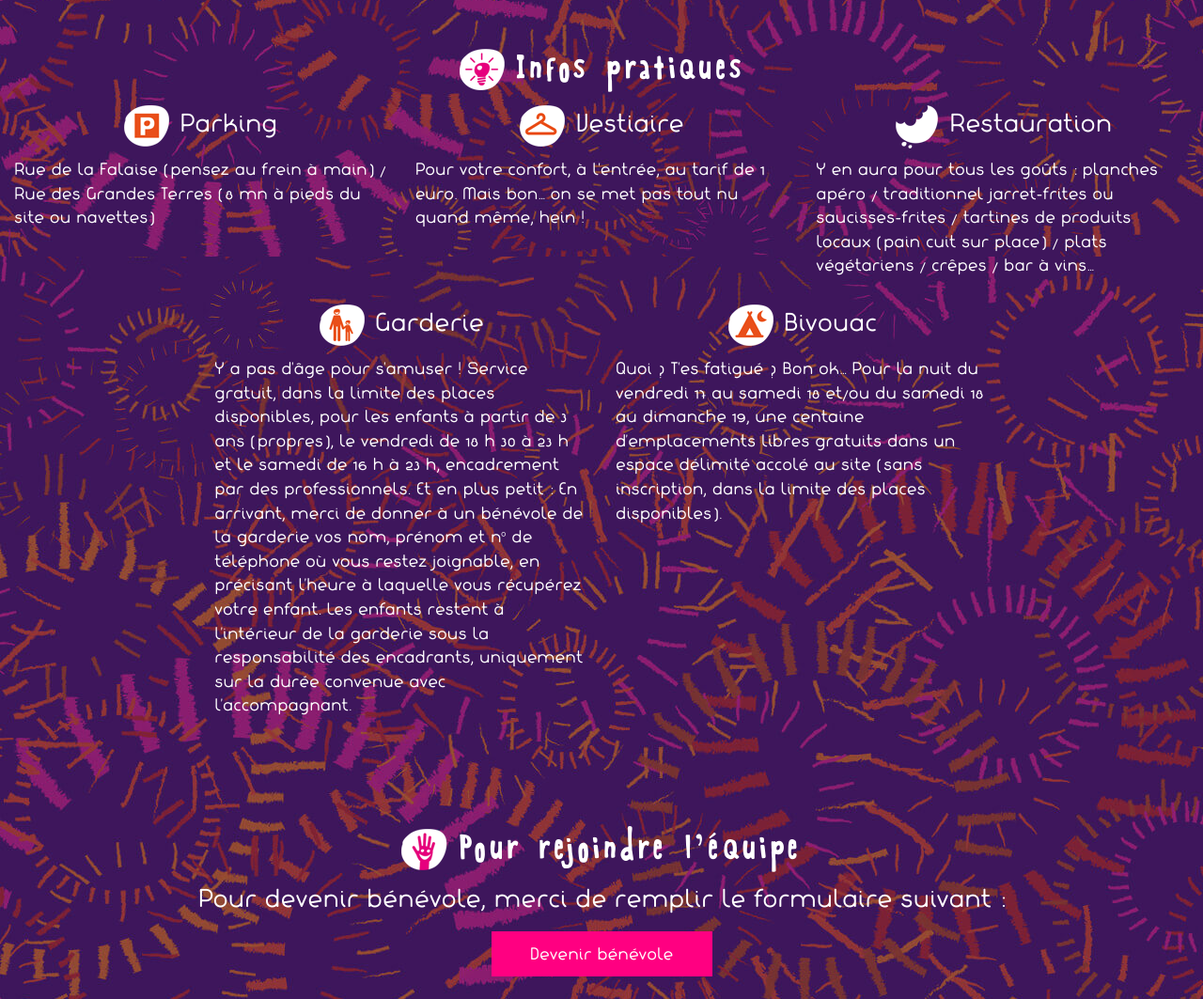
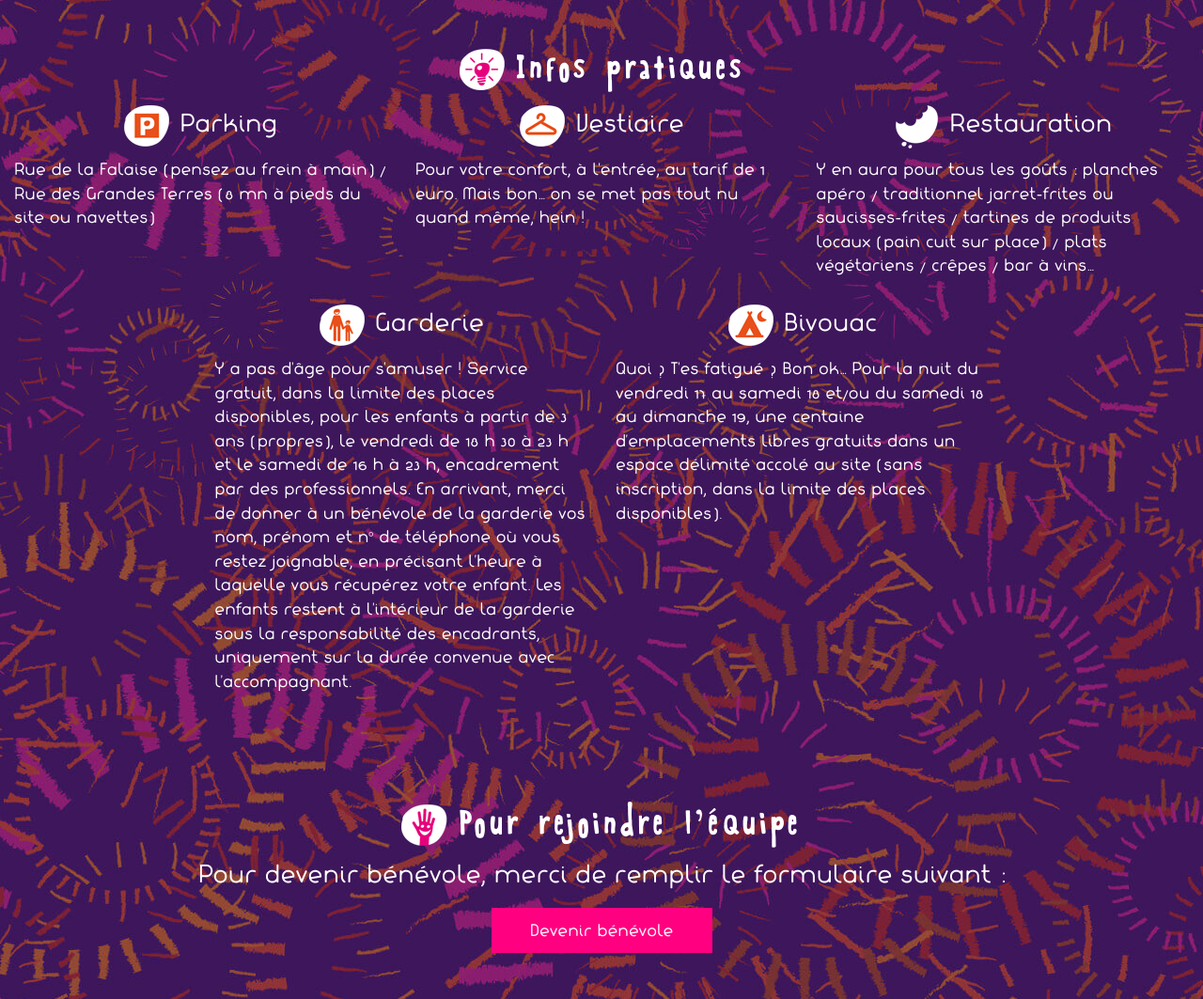
Before and after one commit to Piou-piou/ebullisonFestival, a Symfony app: template templates/pages/index.html.twig in a window 1280 px wide. Shown: the part 5127-6190 px from the top of the page at 94% size. Run offline with Twig, Linux system fonts and the light colour scheme; the template is opened without the code that fills it, so the values that code supplies are empty; style sheets or scripts are compiled from the project's sources; some libraries are stand-ins or nearby versions.

```diff
--- a/templates/pages/index.html.twig
+++ b/templates/pages/index.html.twig
@@ -334,8 +334,7 @@
 		<div class="row expanded mt10">
 			<div class="small-12 medium-4 medium-offset-2 columns block">
 				<h3><img class="mr10" src="{{ asset('images/garderie_inv.png') }}" alt="garderie Ebulli'Son - festival de la bière et du son">Garderie</h3>
-				<p>Y a pas d’âge pour s’amuser ! Service gratuit, dans la limite des places disponibles, pour les enfants à partir de 3 ans (propres), le vendredi de 18 h 30 à 23 h et le samedi de 16 h à 23 h, encadrement par des professionnels.
-				   Et en plus petit : En arrivant, merci de donner à un bénévole de la garderie vos nom, prénom et n° de téléphone où vous restez joignable, en précisant l’heure à laquelle vous récupérez votre enfant. Les enfants restent à l’intérieur de la garderie sous la responsabilité des encadrants, uniquement sur la durée convenue avec l’accompagnant.</p>
+				<p>Y a pas d’âge pour s’amuser ! Service gratuit, dans la limite des places disponibles, pour les enfants à partir de 3 ans (propres), le vendredi de 18 h 30 à 23 h et le samedi de 16 h à 23 h, encadrement par des professionnels. En arrivant, merci de donner à un bénévole de la garderie vos nom, prénom et n° de téléphone où vous restez joignable, en précisant l’heure à laquelle vous récupérez votre enfant. Les enfants restent à l’intérieur de la garderie sous la responsabilité des encadrants, uniquement sur la durée convenue avec l’accompagnant.</p>
 			</div>
 			<div class="small-12 medium-4 columns end block">
 				<h3><img class="mr10" src="{{ asset('images/bivouac_inv.png') }}" alt="garderie Ebulli'Son - festival de la bière et du son">Bivouac</h3>
```
